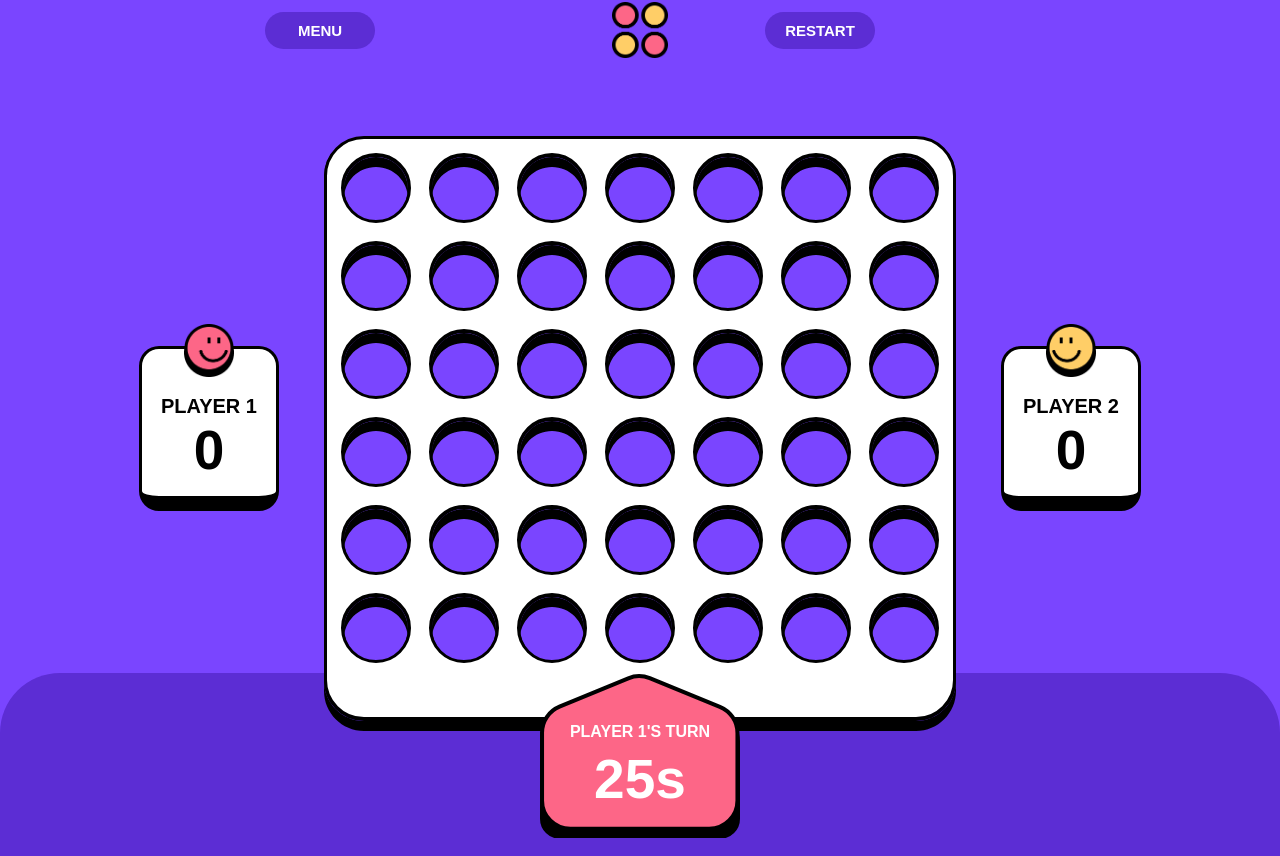
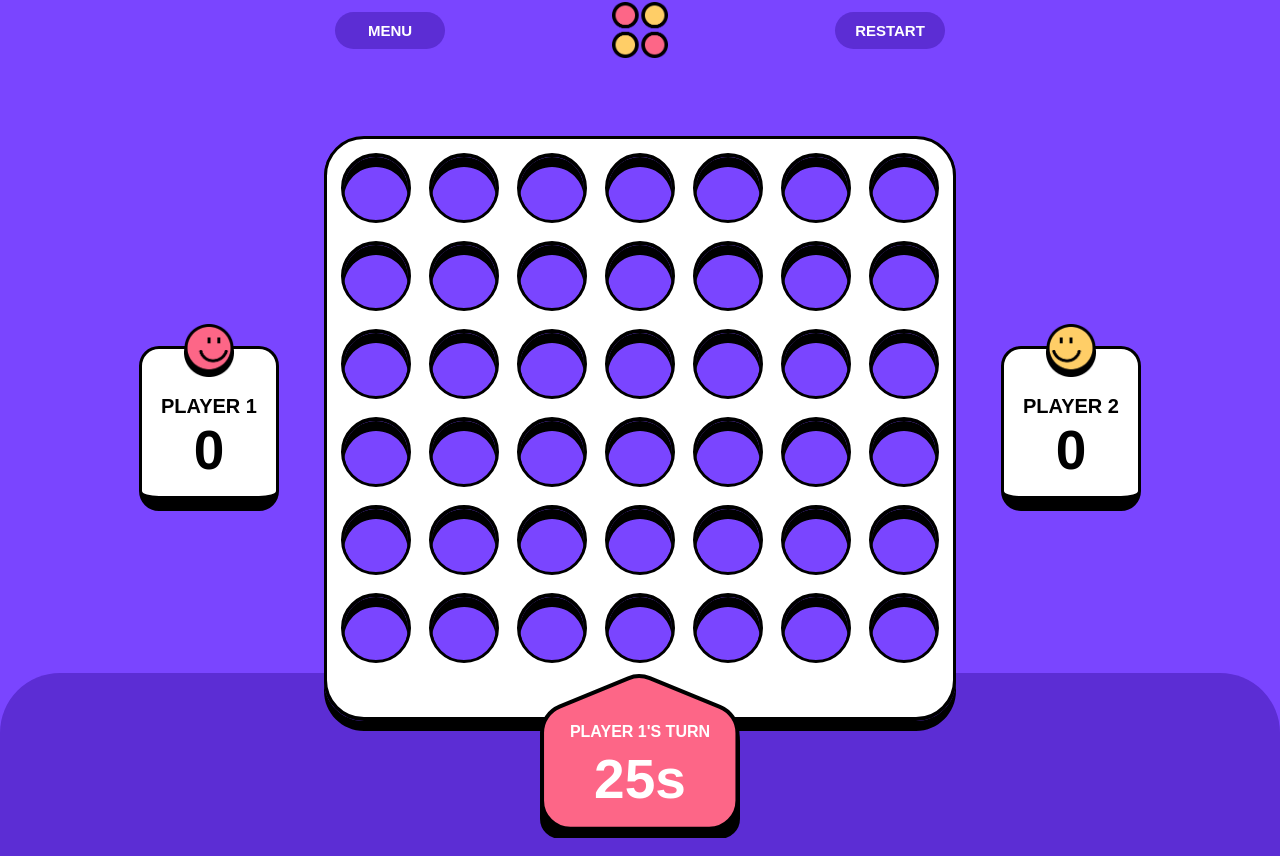
Before and after one commit to jprioses/connect-four-game, a React (Create React App) app: page /game in a window 1280 px wide. Built offline with nearby package versions, Linux system fonts and the light colour scheme.

Commit message:
Corrected some style mistakes

```diff
--- a/src/components/game/game.css
+++ b/src/components/game/game.css
@@ -14,6 +14,7 @@
     margin: 0 auto;
     grid-template-columns: 1fr 1fr 1fr;
     align-items: center;
+    justify-items: center;
 }
 
 .game__button {
```
